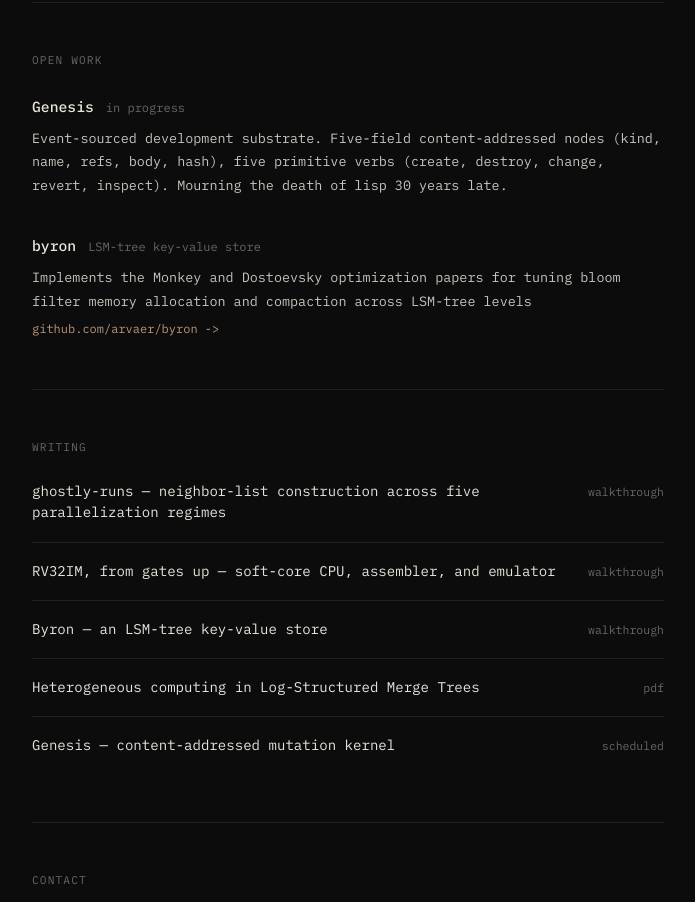
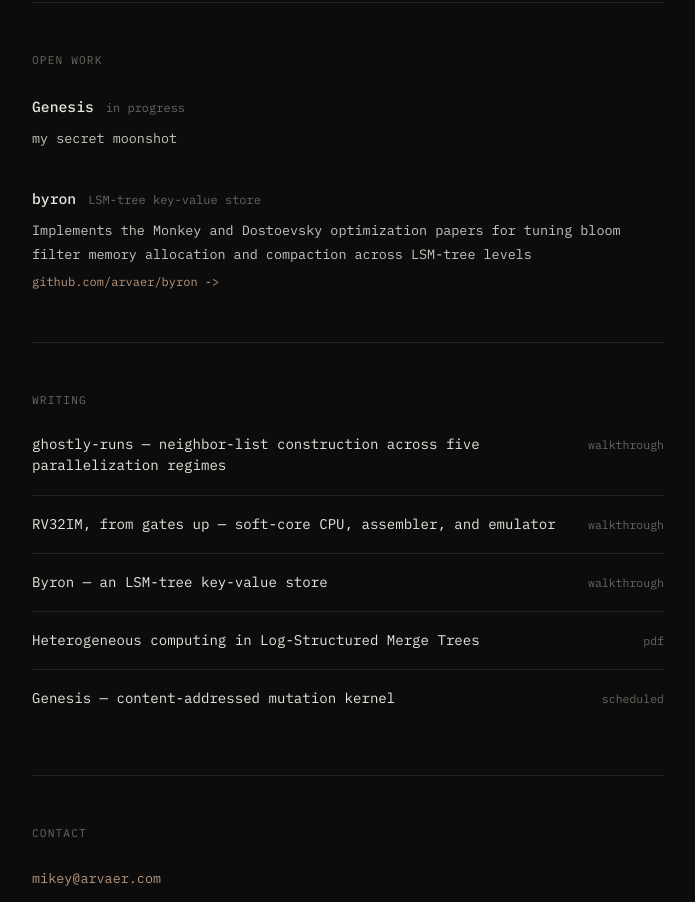
Before and after one commit to arvaer/portfolio, a Svelte app: page / in a window 1280 px wide. Shown: the part 1520-2422 px from the top of the page, without its empty margins (292-987 px from the left). Built offline with nearby package versions, Linux system fonts and the light colour scheme.

Commit message:
double ungay

```diff
--- a/src/Home.svelte
+++ b/src/Home.svelte
@@ -70,7 +70,7 @@
       name: 'Genesis',
       context: 'in progress',
       description:
-        'Event-sourced development substrate. Five-field content-addressed nodes (kind, name, refs, body, hash), five primitive verbs (create, destroy, change, revert, inspect). Mourning the death of lisp 30 years late.'
+        'my secret moonshot'
     },
     {
       name: 'byron',
```
